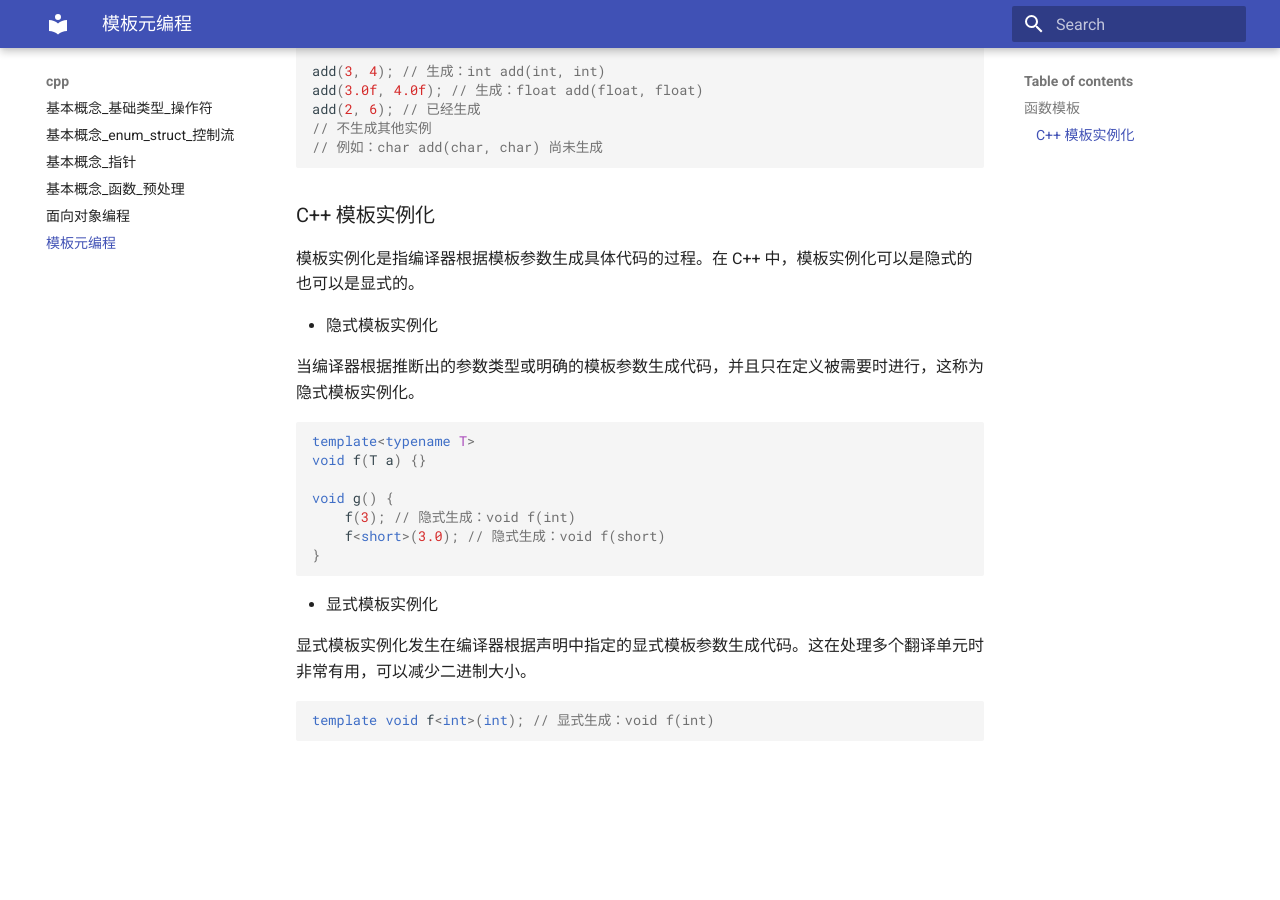
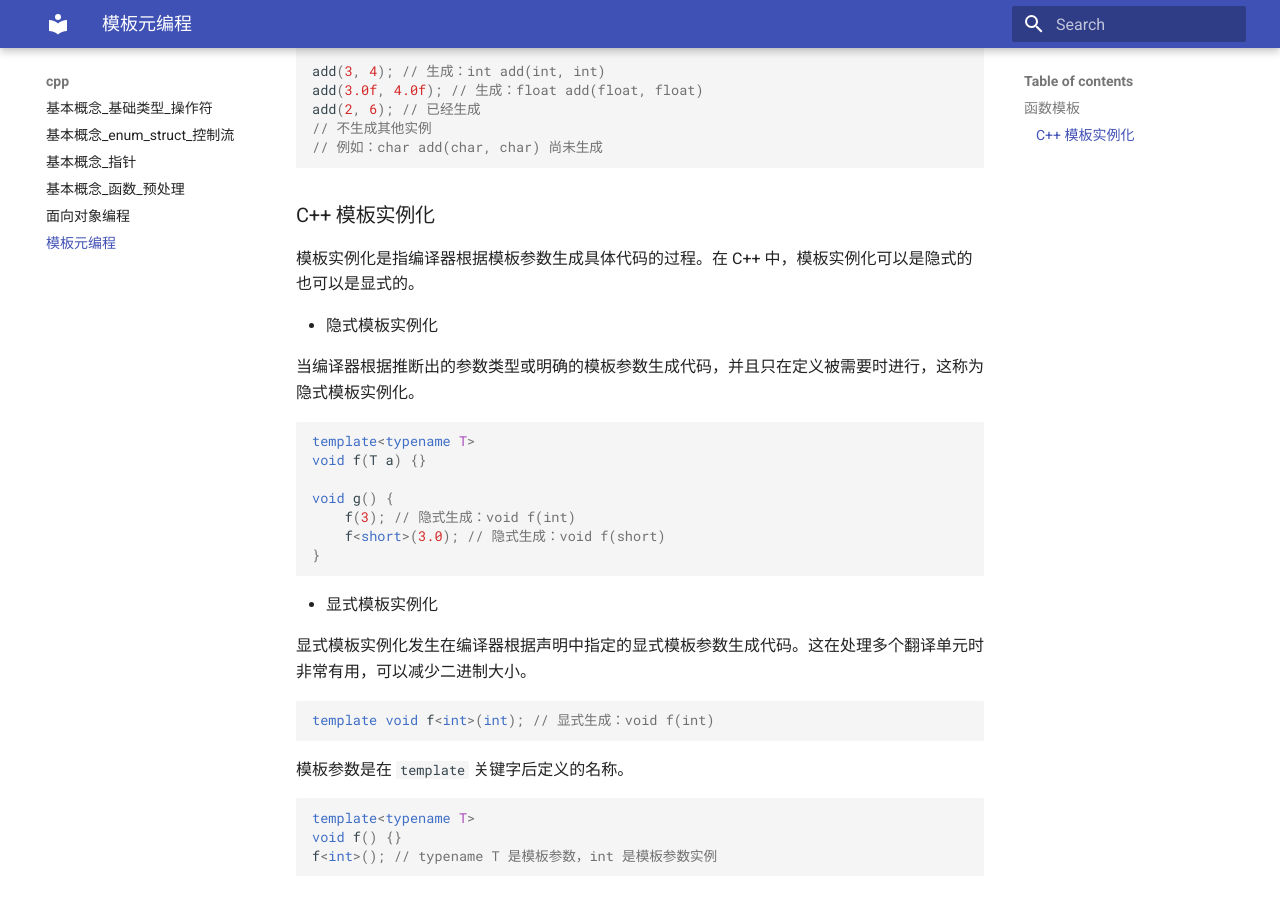
Before and after one commit to ymma98/technotes, an MkDocs documentation site: the page built from docs/cpp/模板元编程.md, in a window 1280 px wide and 900 px high, scrolled down 934 px. Built offline with MkDocs 1.6.1 and Material for MkDocs 9.7.7, drawn with Linux system fonts in a browser that asks for light colours; before the commit the page ends 1699 px from its top, so only the background shows below that.

Commit message:
docs/cpp/模板元编程.md updated from https://stackedit.cn/

````diff
--- a/docs/cpp/模板元编程.md
+++ b/docs/cpp/模板元编程.md
@@ -75,6 +75,17 @@ void g() {
 ```cpp
 template void f<int>(int); // 显式生成：void f(int)
 ```
+
+
+模板参数是在 `template` 关键字后定义的名称。
+
+```cpp
+template<typename T>
+void f() {}
+f<int>(); // typename T 是模板参数，int 是模板参数实例
+```
+
+
 <!--stackedit_data:
-eyJoaXN0b3J5IjpbMTMwMTU2MjYxLDYwODU5MzI2N119
+eyJoaXN0b3J5IjpbMzAxNTYzNDc5LDYwODU5MzI2N119
 -->
````
